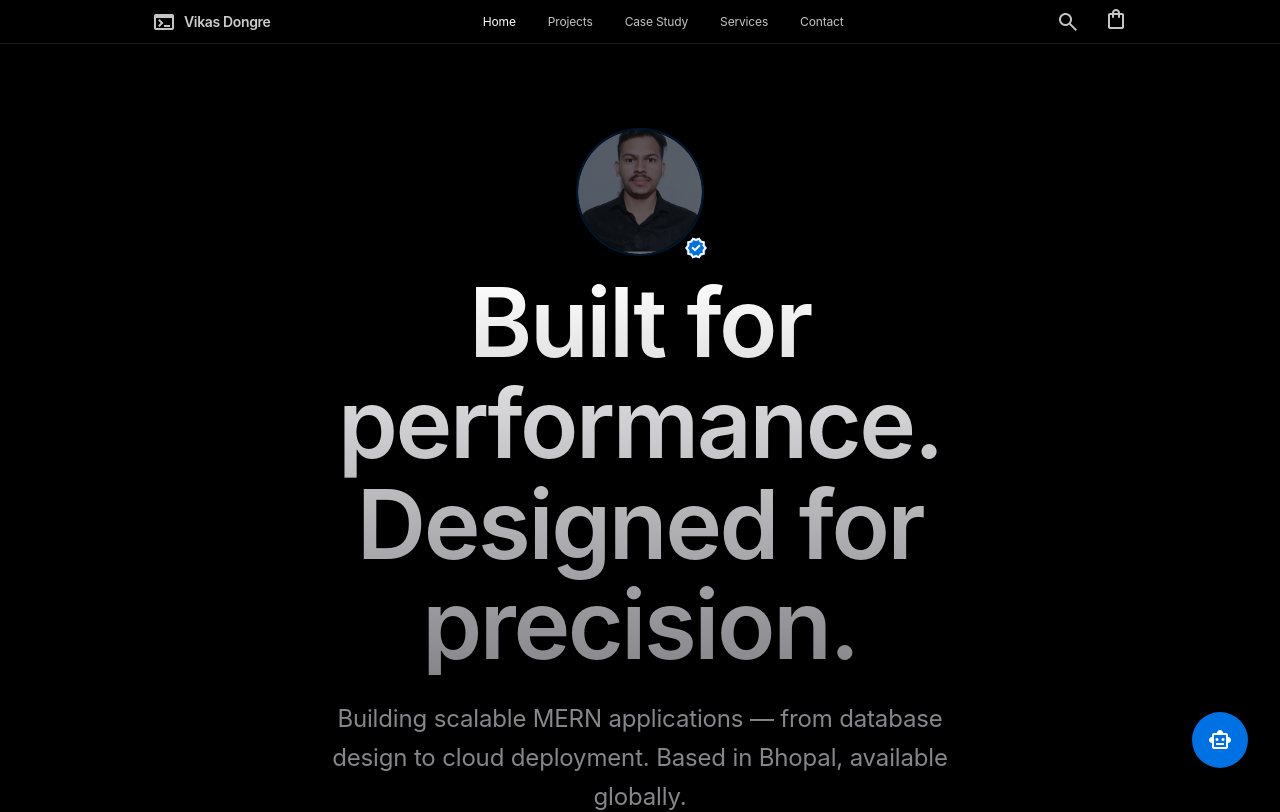
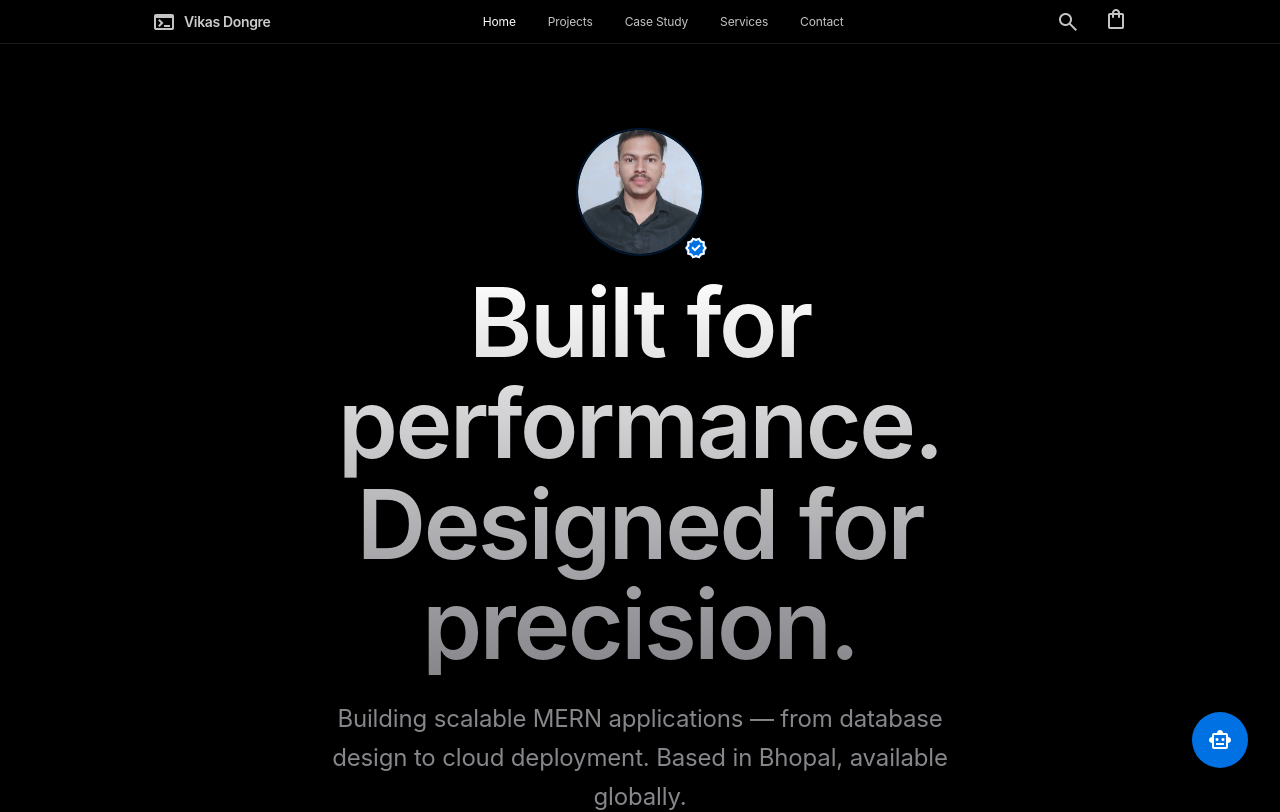
Before and after one commit to Vikasdongrepawar/Portfolio, a React (Vite) app: page / in a window 1280 px wide. Shown: the top 812 px of the page. Built offline with nearby package versions, Linux system fonts and the light colour scheme.

Commit message:
feat: add Hero and About components with profile imagery

```diff
--- a/src/components/About.tsx
+++ b/src/components/About.tsx
@@ -21,7 +21,7 @@
           <div className="inline-block relative">
             <div className="w-16 h-16 rounded-full overflow-hidden border border-white/10 mb-4">
                <img
-                 src="/myimage-new.jpg"
+                 src={`${import.meta.env.BASE_URL}myimage-new.jpg`}
                  alt="Vikas"
                  className="w-full h-full object-cover"
                />
--- a/src/components/Hero.tsx
+++ b/src/components/Hero.tsx
@@ -13,9 +13,9 @@
         >
           <div className="w-32 h-32 rounded-full overflow-hidden border-2 border-primary/20">
             <img
-              src="/myimage-new.jpg"
+              src={`${import.meta.env.BASE_URL}myimage-new.jpg`}
               alt="Vikas Dongre"
-              className="w-full h-full object-cover rounded-full opacity-40 hover:opacity-80 transition-opacity duration-700"
+              className="w-full h-full object-cover rounded-full transition-opacity duration-700"
             />
           </div>
           <div className="absolute -bottom-1 -right-1 w-6 h-6 bg-primary rounded-full border-2 border-black flex items-center justify-center">
```
Also changed, not shown: public/myimage-new.jpg.
